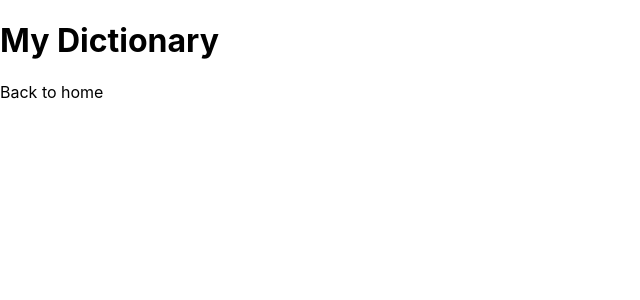
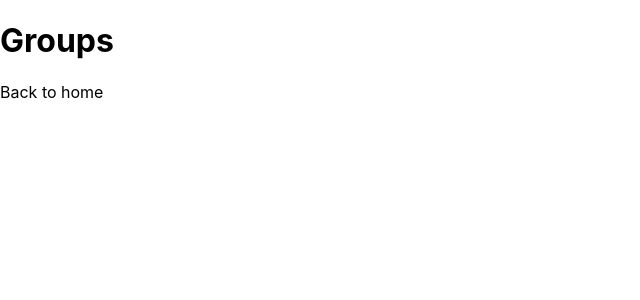
Before and after one commit to NadyaCodes/boomer-buddy, a Next.js app: page /groups/1 in a window 1280 px wide. Shown: the top 300 px of the page, without its empty margins (0-640 px from the left). Built offline with nearby package versions, Linux system fonts and the light colour scheme.

Commit message:
fix type-o on groups page

```diff
--- a/pages/groups/[id].js
+++ b/pages/groups/[id].js
@@ -7,7 +7,7 @@ export default function Groups() {
       <Head>
         <title>Groups</title>
       </Head>
-      <h1>My Dictionary</h1>
+      <h1>Groups</h1>
       <Link href="/">
         <a>Back to home</a>
       </Link>
```
